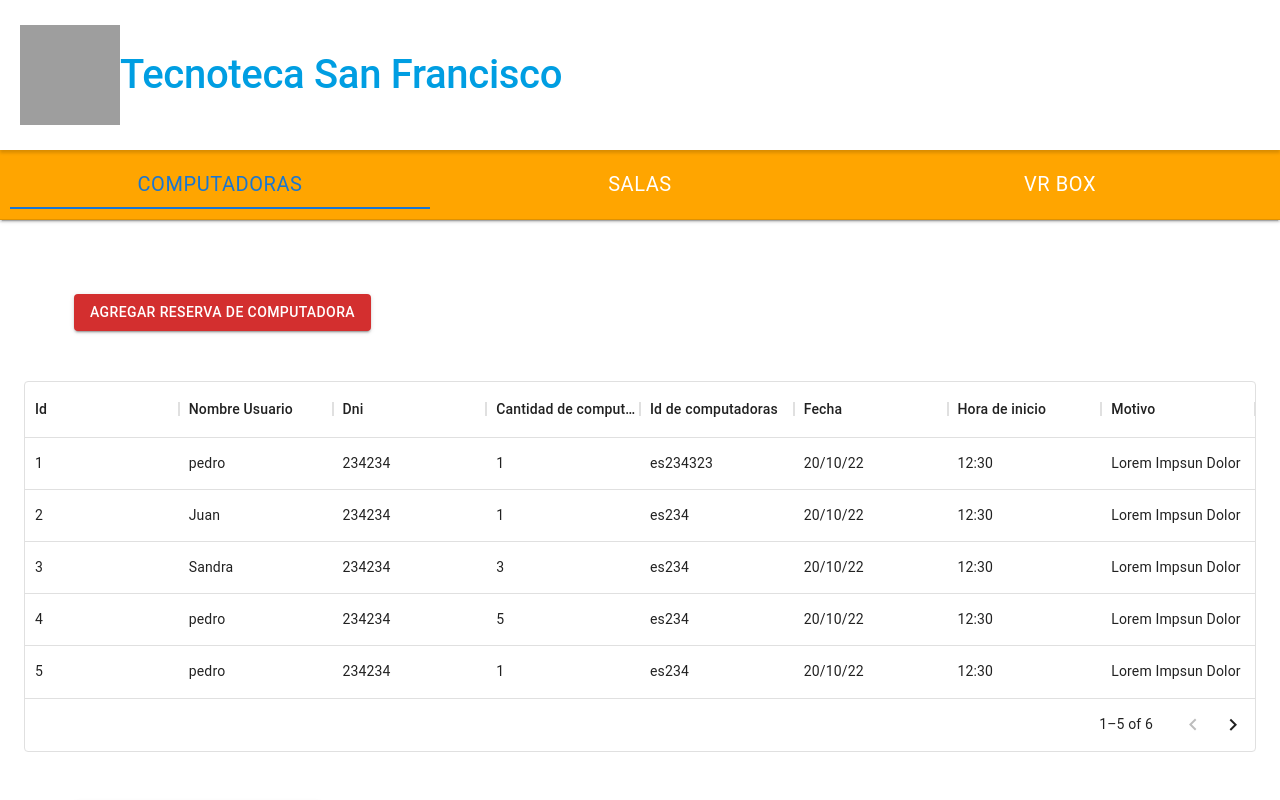
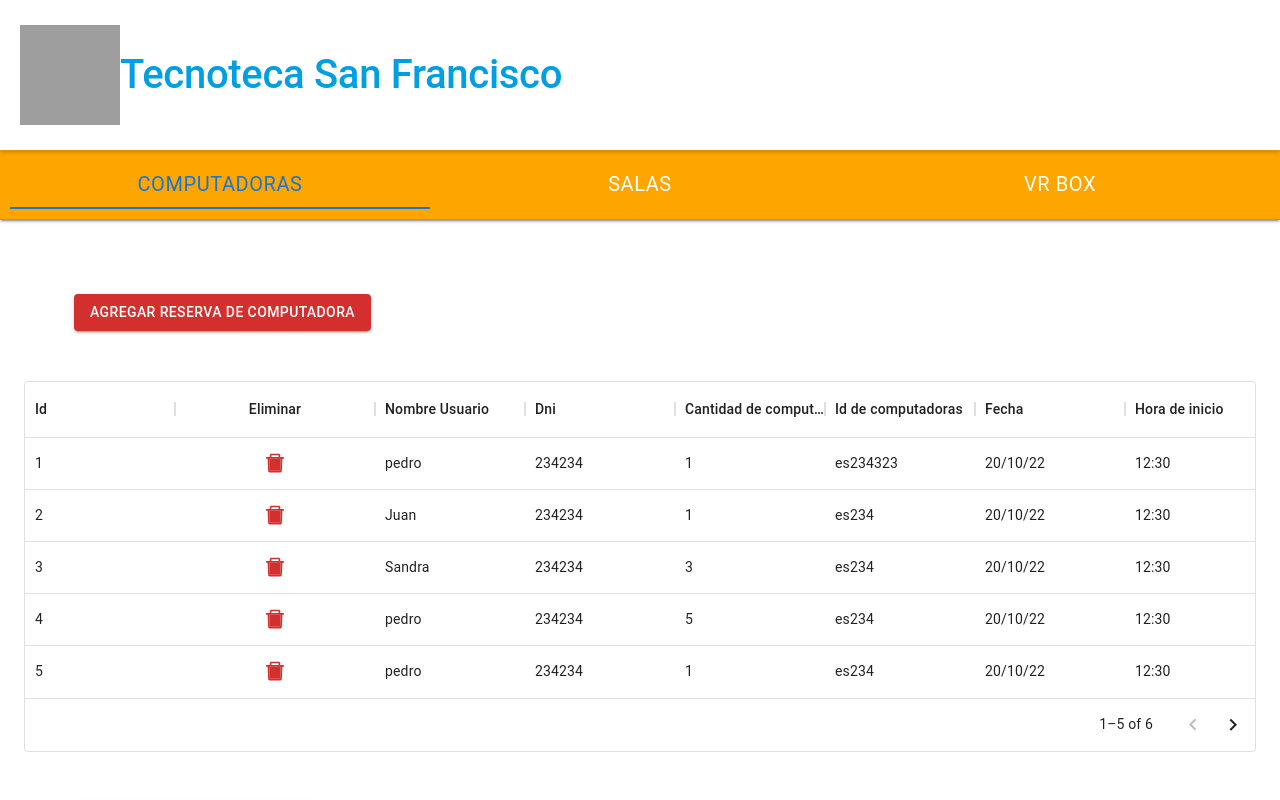
Before and after one commit to tobiaspossetto/tecnoteca-front, a React (Vite) app: page / in a window 1280 px wide. Shown: the top 800 px of the page. Built offline with nearby package versions, Linux system fonts and the light colour scheme; grey boxes are pictures that could not be loaded.

Commit message:
guardando id y creando boton para poder eliminar

```diff
--- a/src/models/localStorage.ts
+++ b/src/models/localStorage.ts
@@ -1,4 +1,4 @@
 export enum LocalStorageTypes {
     COMPUTER = "computer",
-
+    COMPUTER_RESERVATION = "computerReservation"
 }
--- a/src/pages/Computers/Computers.tsx
+++ b/src/pages/Computers/Computers.tsx
@@ -1,5 +1,6 @@
-import { compus } from "@/data";
+import { compus, reservasCompus } from "@/data";
 import { getComputers } from "@/redux/states";
+import { getComputersReservations } from "@/redux/states/computerReserve";
 import { Button, Stack } from "@chakra-ui/react";
 import React, { useEffect } from "react";
 import { IoMdAddCircle } from "react-icons/io";
@@ -15,6 +16,7 @@ const Computers: React.FC<ComputersInterface> = () => {
   const dispatch = useDispatch()
   useEffect(() => {
     dispatch(getComputers(compus))
+    dispatch(getComputersReservations(reservasCompus))
 },[])
   return (
     <div style={{minHeight: "calc(100vh - 150px - 140px)", width:"100%"}}>
--- a/src/pages/Computers/components/ListReservas/ListReservas.tsx
+++ b/src/pages/Computers/components/ListReservas/ListReservas.tsx
@@ -1,17 +1,72 @@
-import React from 'react';
+import React, { useState } from "react";
 import { DataGrid, GridRenderCellParams } from "@mui/x-data-grid";
-import { reservasCompus } from '@/data';
+import { reservasCompus } from "@/data";
+import { useSelector } from "react-redux";
+import { AppStore } from "@/redux/store";
+import {
+    Button,
+    Dialog,
+    DialogActions,
+    DialogContent,
+    DialogContentText,
+    DialogTitle,
+    IconButton,
+} from "@mui/material";
+import {AiTwotoneDelete} from "react-icons/ai"
 export interface ListReservasInterface {}
 
-const ListReservas : React.FC<ListReservasInterface> = () => {
+const ListReservas: React.FC<ListReservasInterface> = () => {
+
+    const [idToDelete, setIdToDelete] = useState<string|null>(null)
+
+    const stateCompusReservations = useSelector((store: AppStore) => {
+        return store.computersReservations;
+    });
+    const [open, setOpen] = React.useState(false);
+
+    const handleClickOpen = () => {
+        setOpen(true);
+    };
+
+    const handleClose = () => {
+        setOpen(false);
+    };
+
+    const handleSelection = (id:string) => {
+        setIdToDelete(id)
+        handleClickOpen()
+    }
+
+    const handleIdToDelete = () => {
+        handleClose()
+
+    }
     const columns = [
-
         {
             field: "id",
             headerName: "Id",
             flex: 1,
             minWidth: 150,
             renderCell: (params: GridRenderCellParams) => <>{params.value}</>,
+        },
+        {
+            field: "actions",
+            headerName: "Eliminar",
+            type: "actions",
+            sorteable: false,
+            width: 200,
+            renderCell: (params: GridRenderCellParams) => (
+                <>
+                    {
+                        <div>
+
+                            <IconButton onClick={() => {handleSelection(params.row.id)}} aria-label="delete">
+                                <AiTwotoneDelete color="#d32f2f"/>
+                            </IconButton>
+                        </div>
+                    }
+                </>
+            ),
         },
         {
             field: "nombreUsuario",
@@ -63,20 +118,44 @@ const ListReservas : React.FC<ListReservasInterface> = () => {
             minWidth: 150,
             renderCell: (params: GridRenderCellParams) => <>{params.value}</>,
         },
-
     ];
 
     return (
-        <DataGrid style={{marginTop: 40, marginBottom: 10}}
+        <>
+            <Dialog
+                open={open}
+                onClose={handleClose}
+                aria-labelledby="alert-dialog-title"
+                aria-describedby="alert-dialog-description"
+            >
+                <DialogTitle id="alert-dialog-title">
+                    ¿Està seguro que desea eliminar esta reserva?
+                </DialogTitle>
+                <DialogContent>
+
+                </DialogContent>
+                <DialogActions>
+                    <Button onClick={handleClose} color="primary">
+                        Cancelar
+                    </Button>
+                    <Button onClick={handleClose} color="primary" autoFocus>
+                        Aceptar
+                    </Button>
+                </DialogActions>
+            </Dialog>
+
+            <DataGrid
+                style={{ marginTop: 40, marginBottom: 10 }}
                 disableColumnSelector
                 disableSelectionOnClick
                 autoHeight
                 pageSize={5}
                 rowsPerPageOptions={[5]}
-            rows={reservasCompus}
+                rows={stateCompusReservations}
                 columns={columns}
                 getRowId={(row: any) => row.id}
             />
+        </>
     );
 };
 
--- a/src/redux/index.ts
+++ b/src/redux/index.ts
@@ -0,0 +1,2 @@
+export * from './states';
+export { default as store } from './store';
--- a/src/redux/states/computer.ts
+++ b/src/redux/states/computer.ts
@@ -1,5 +1,3 @@
-
-
 import { createSlice } from "@reduxjs/toolkit";
 import { LocalStorageTypes } from "../../models";
 import { IComputer, IComputerState } from '../../models/computer';
@@ -7,7 +5,7 @@ import { getLocalStorage, setLocalStorage } from "../../utilities/localstorage.u
 
 const initialState: IComputer[] = [
 
-];
+]
 
 
 
--- /dev/null
+++ b/src/redux/states/computerReserve.ts
@@ -0,0 +1,18 @@
+import { IComputerReservation, LocalStorageTypes } from "@/models";
+import { createSlice } from '@reduxjs/toolkit';
+
+const initialState: IComputerReservation[] = [
+
+]
+
+export const computerReservationSlice = createSlice({
+    name: LocalStorageTypes.COMPUTER_RESERVATION,
+    initialState,
+    reducers:{
+        getComputersReservations:(state,action)=>{
+            return action.payload
+        }
+    }
+})
+
+export const {getComputersReservations} = computerReservationSlice.actions
--- a/src/redux/states/index.ts
+++ b/src/redux/states/index.ts
@@ -1 +1,2 @@
 export * from './computer';
+export * from './computerReserve';
--- a/src/redux/store.ts
+++ b/src/redux/store.ts
@@ -1,16 +1,19 @@
 import { configureStore } from "@reduxjs/toolkit";
 import { IComputer } from '../models/computer';
 import { computersSlice } from './states/computer';
+import { computerReservationSlice } from './states/computerReserve';
+import { IComputerReservation } from '@/models';
 
 
 export interface AppStore{
     computer: IComputer[],
-
+    computersReservations: IComputerReservation[]
 }
 
 export default configureStore<AppStore>({
     reducer:{
         computer: computersSlice.reducer,
+        computersReservations: computerReservationSlice.reducer
 
     }
 })
```
Lines whose indentation alone changed are shown as unchanged.
